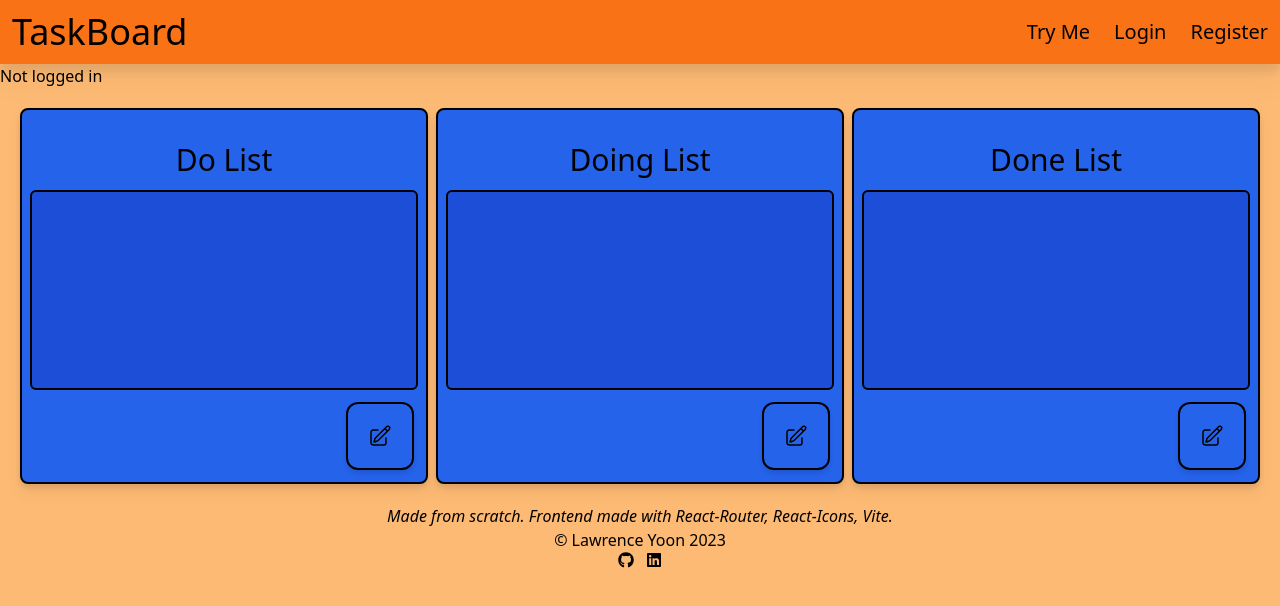
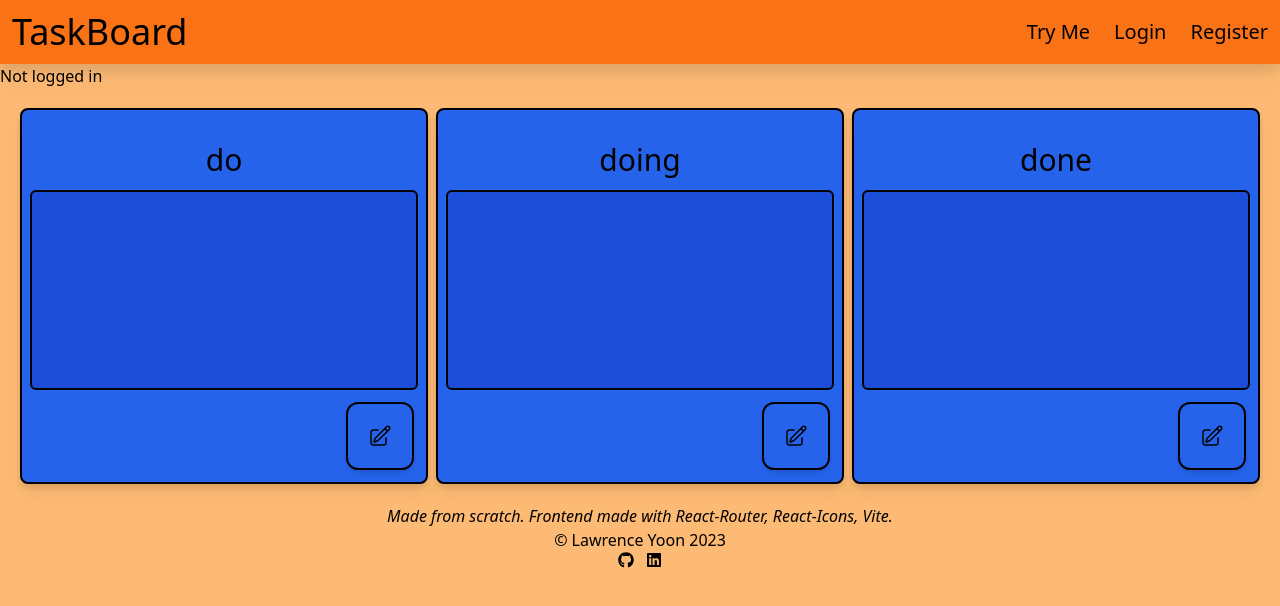
Before and after one commit to lawrence-yoon/do-list, a React (Vite) app in the folder frontend/: page / in a window 1280 px wide. Shown: the top 606 px of the page. Built offline with nearby package versions, Linux system fonts and the light colour scheme.

Commit message:
add post new item to dashboard, also fix infinite rerender in with useEffect

```diff
--- a/frontend/src/App.jsx
+++ b/frontend/src/App.jsx
@@ -1,4 +1,3 @@
-import { useState } from "react";
 import { BrowserRouter as Router, Routes, Route } from "react-router-dom";
 import Header from "./components/features/Header";
 import TryMe from "./pages/TryMe";
--- a/frontend/src/components/features/List.jsx
+++ b/frontend/src/components/features/List.jsx
@@ -11,6 +11,10 @@ export default function List({
   left,
   right,
   label,
+  isDashBoardList,
+  token,
+  countChanges,
+  setCountChanges,
 }) {
   const initialTextState = {
     title: "",
@@ -38,8 +42,43 @@ export default function List({
     setIsNoteModalOpen(true);
   }
 
+  function handleConfirmNoteDB() {
+    fetch("/api/items", {
+      method: "POST",
+      body: JSON.stringify({
+        title: text.title,
+        details: text.details,
+        list: label,
+      }),
+      headers: {
+        "Content-type": "application/json",
+        Authorization: `Bearer ${token.token}`,
+      },
+    })
+      .then((response) => {
+        if (response.ok) {
+          return response.json();
+        }
+        throw response;
+      })
+      .then((data) => {
+        console.log(data);
+      })
+      .catch((error) => {
+        console.error("Error fetching data: ", error);
+        setError(error);
+        alert("Create note failed");
+      })
+      .finally(() => {
+        const newCount = countChanges + 1;
+        setCountChanges(newCount);
+      });
+  }
+
   function handleConfirmNote() {
-    setList((prevList) => [...prevList, text]);
+    isDashBoardList
+      ? handleConfirmNoteDB()
+      : setList((prevList) => [...prevList, text]);
     setText(initialTextState);
     setIsNoteModalOpen(false);
   }
@@ -60,7 +99,11 @@ export default function List({
   }
 
   function handleConfirmDelete() {
-    setList((prev) => prev.filter((elem, index) => index != textTargeted.id));
+    isDashBoardList
+      ? alert("firedhandleconfirmdelete")
+      : setList((prev) =>
+          prev.filter((elem, index) => index != textTargeted.id)
+        );
     setTextTargeted({});
     setIsDeleteModalOpen(false);
   }
@@ -82,9 +125,10 @@ export default function List({
     setIsEditModalOpen(true);
   }
 
+  ///////////////// this needs to be tidied up, the const is throwing off my ternary
   function handleConfirmEdit() {
     const edittedArray = list;
-    edittedArray[textTargeted.id] = text;
+    list[textTargeted.id] = text;
     setList(edittedArray);
     setText(initialTextState);
     setIsEditModalOpen(false);
--- a/frontend/src/pages/Dashboard.jsx
+++ b/frontend/src/pages/Dashboard.jsx
@@ -3,6 +3,17 @@ import List from "../components/features/List";
 import Footer from "../components/features/Footer";
 
 function Dashboard({ token, handleToken = () => {} }) {
+  const initialListState = [];
+  const [data, setData] = useState(null);
+  const [error, setError] = useState(null);
+  const [isLoading, setIsLoading] = useState(true);
+  //this countChanges is used to trigger a rerender whenever buttons are pressed.
+  const [countChanges, setCountChanges] = useState(0);
+
+  const [listDo, setListDo] = useState(initialListState);
+  const [listDoing, setListDoing] = useState(initialListState);
+  const [listDone, setListDone] = useState(initialListState);
+
   useEffect(() => {
     {
       token &&
@@ -39,65 +50,7 @@ function Dashboard({ token, handleToken = () => {} }) {
             setIsLoading(false);
           });
     }
-  }, []);
-  const initialListState = [];
-  const [data, setData] = useState(null);
-  const [error, setError] = useState(null);
-  const [isLoading, setIsLoading] = useState(true);
-
-  //add handlers for all buttons here. handlers will send post/put/delete requests to protected endpoints.
-  //
-  //probably can make this into one. passing through "list" property. probabl same with the move.
-  function handleCreateDoItem() {
-    e.preventDefault();
-    // if (!field.email || !field.password) {
-    //   return alert("Please fill in all fields");
-    // }
-    fetch("/api/items", {
-      method: "POST",
-      body: JSON.stringify({
-        title: text.title,
-        details: text.detail,
-        list: text.list,
-      }),
-      headers: {
-        "Content-type": "application/json",
-      },
-    })
-      .then((response) => {
-        if (response.ok) {
-          return response.json();
-        }
-        throw response;
-      })
-      .then((data) => {
-        handleToken(data);
-      })
-      .catch((error) => {
-        console.error("Error fetching data: ", error);
-        setError(error);
-        alert("Failed to create new item.");
-      })
-      .finally(() => {
-        setIsLoading(false);
-      });
-  }
-  function handleCreateDoingItem() {}
-  function handleCreateDoneItem() {}
-
-  function handleMoveDoItem() {}
-  function handleMoveDoingItem() {}
-  function handleMoveDoneItem() {}
-
-  function handleDeleteItem() {}
-
-  //retrieve data, use the setters to update list data, render data from lists. from the get. then sort by "list" key and values
-  //post and delete handler buttons send requests to endpoints. the useeffect should update lists with useeffect.
-  const [listDo, setListDo] = useState(initialListState);
-  const [listDoing, setListDoing] = useState(initialListState);
-  const [listDone, setListDone] = useState(initialListState);
-
-  const [isLinked, setIsLinked] = useState(false);
+  }, [countChanges]);
 
   //handle submit, will send the body with specific list "do" "doing" "done"
   return (
@@ -111,7 +64,11 @@ function Dashboard({ token, handleToken = () => {} }) {
           setListRight={setListDoing}
           left="Done"
           right="Doing"
-          label="Do List"
+          label="do"
+          isDashBoardList={true}
+          token={token}
+          countChanges={countChanges}
+          setCountChanges={setCountChanges}
         />
         <List
           list={listDoing}
@@ -120,7 +77,11 @@ function Dashboard({ token, handleToken = () => {} }) {
           setListRight={setListDone}
           left="Do"
           right="Done"
-          label="Doing List"
+          label="doing"
+          isDashBoardList={true}
+          token={token}
+          countChanges={countChanges}
+          setCountChanges={setCountChanges}
         />
         <List
           list={listDone}
@@ -129,7 +90,11 @@ function Dashboard({ token, handleToken = () => {} }) {
           setListRight={setListDo}
           left="Doing"
           right="Do"
-          label="Done List"
+          label="done"
+          isDashBoardList={true}
+          token={token}
+          countChanges={countChanges}
+          setCountChanges={setCountChanges}
         />
       </div>
       <Footer />
--- a/frontend/src/pages/TryMe.jsx
+++ b/frontend/src/pages/TryMe.jsx
@@ -23,6 +23,7 @@ function TryMe() {
           left="Done"
           right="Doing"
           label="Do List"
+          isDashBoardList={false}
         />
         <List
           list={listDoing}
@@ -32,6 +33,7 @@ function TryMe() {
           left="Do"
           right="Done"
           label="Doing List"
+          isDashBoardList={false}
         />
         <List
           list={listDone}
@@ -41,6 +43,7 @@ function TryMe() {
           left="Doing"
           right="Do"
           label="Done List"
+          isDashBoardList={false}
         />
       </div>
       <p className="text-center">
```
